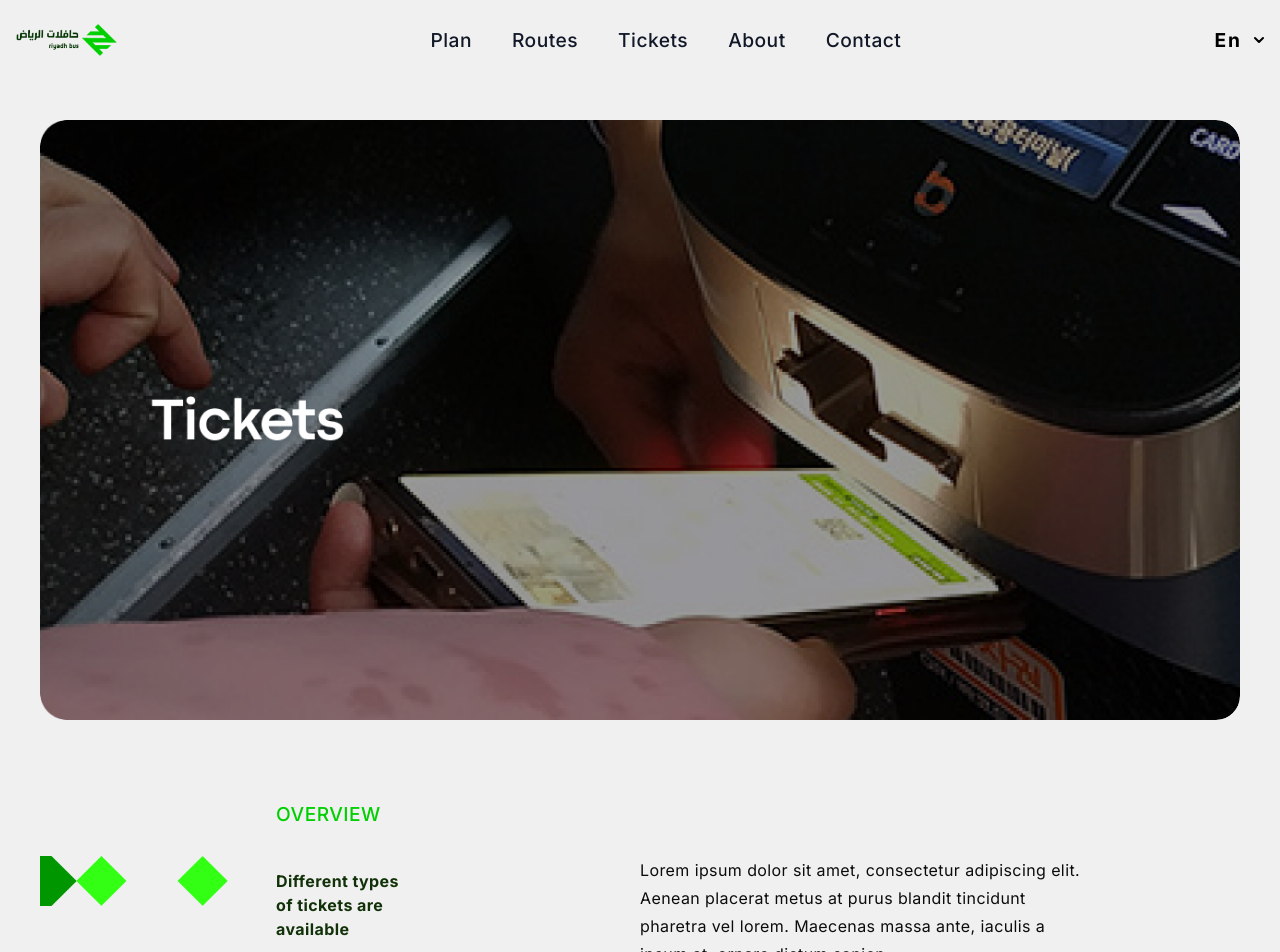
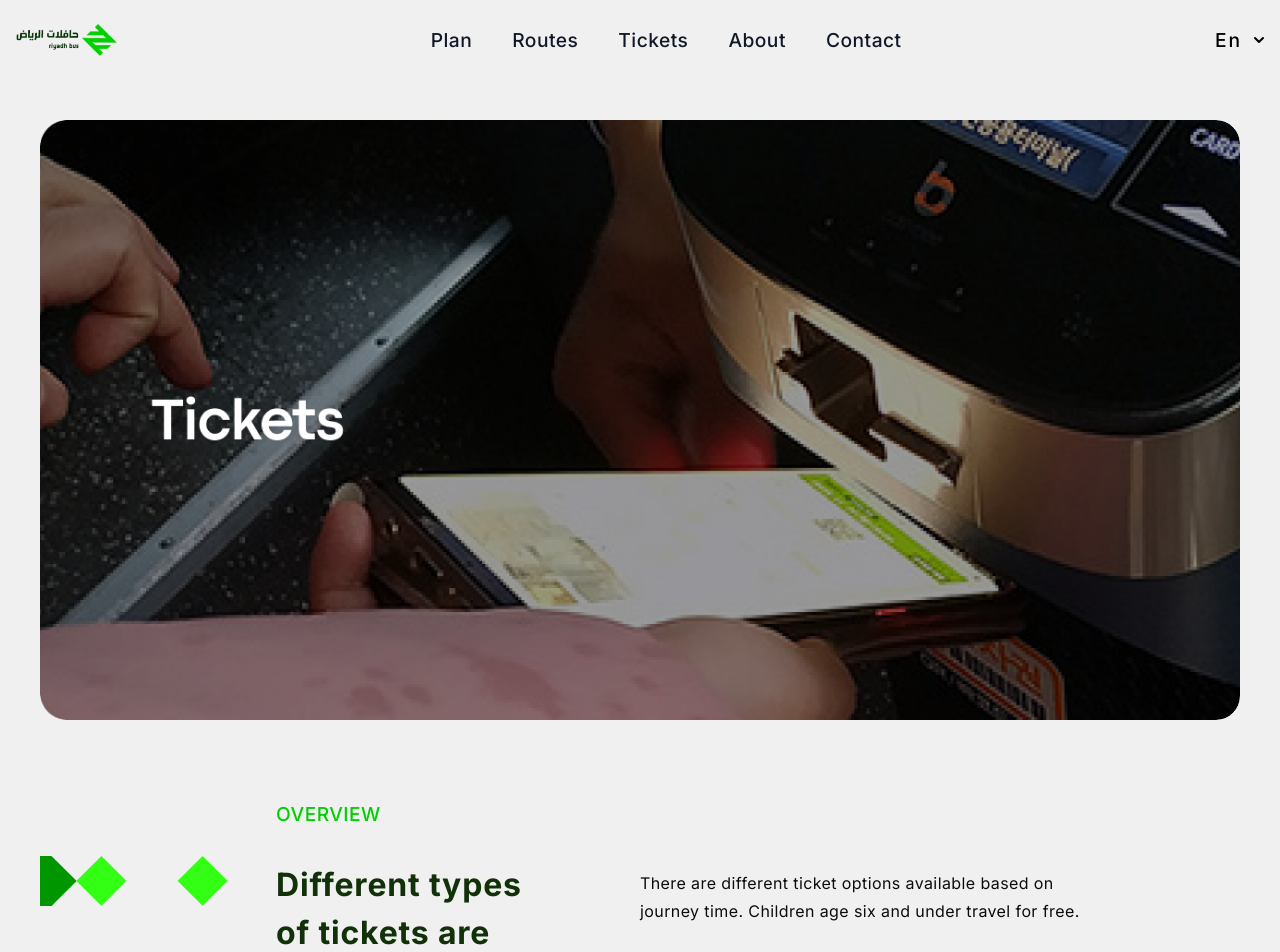
Before and after one commit to Behruz1227/Saudi-project, a React (Create React App) app: page /tickets in a window 1280 px wide. Shown: the top 952 px of the page. Built offline with nearby package versions, Linux system fonts and the light colour scheme; no server answers.

Commit message:
sbcdvfud

```diff
--- a/src/components/location/components/YandexMaps.jsx
+++ b/src/components/location/components/YandexMaps.jsx
@@ -11,7 +11,7 @@ import {
 } from "react-yandex-maps";
 
 const YandexMaps = () => {
-    const [locate, setLocate] = useState([38.841605, 65.789979]);
+    const [locate, setLocate] = useState([24.665558, 46.735922]);
     const [zoom, setZoom] = useState(10);
     const [addressLoc, setAddressLoc] = useState();
     const [isHovered, setHovered] = useState(false);
--- a/src/components/navbar/components/dropDown.jsx
+++ b/src/components/navbar/components/dropDown.jsx
@@ -7,7 +7,7 @@ const DropDown = ({ openDropDown, isOpenDrop }) => {
         <>
             <button
                 onClick={openDropDown}
-                className="text-black font-bold rounded-lg text-[1.2rem] text-center inline-flex items-center
+                className="text-black font-medium font-mono rounded-lg text-[1.2rem] text-center inline-flex items-center
                 tracking-widest hover:opacity-70 duration-300">
                 {dropVal ? dropVal : 'En'}
                 <svg className="w-2.5 h-2.5 ms-3" aria-hidden="true" xmlns="http://www.w3.org/2000/svg" fill="none" viewBox="0 0 10 6">
--- a/src/components/ticekts/components/Information.jsx
+++ b/src/components/ticekts/components/Information.jsx
@@ -10,17 +10,17 @@ const Information = () => {
         </div>
         <div className='w-full lg:px-[3rem] sm:pl-5'>
           <p className='text-[1.2rem] tracking-wide font-medium' style={{ color: "#00CF00" }}>OVERVIEW</p>
-            <h1 className='mt-10 text-[1.5rem]sm:text-[2rem] font-bold tracking-wide heading-tags-color'>
-            Different types<br className="information_br1"/>
-            of tickets are<br/>
+          <h1 className='mt-8 text-[1.5rem] sm:text-[2rem] font-bold tracking-wide heading-tags-color'>
+            Different types<br className="information_br1" />
+            of tickets are<br />
             available
 
           </h1>
         </div>
       </div>
       <div className='lg:w-1/2 md:w-2/3  lg:pr-36 leading-7 tracking-wide text-black opacity-95 text-[1rem] '>
-          <p className='mt-14'>
-          Lorem ipsum dolor sit amet, consectetur adipiscing elit. Aenean placerat metus at purus blandit tincidunt pharetra vel lorem. Maecenas massa ante, iaculis a ipsum at, ornare dictum sapien.
+        <p className='mt-[4.3rem]'>
+          There are different ticket options available based on journey time. Children age six and under travel for free.
         </p>
 
       </div>
```
Lines whose indentation alone changed are shown as unchanged.
